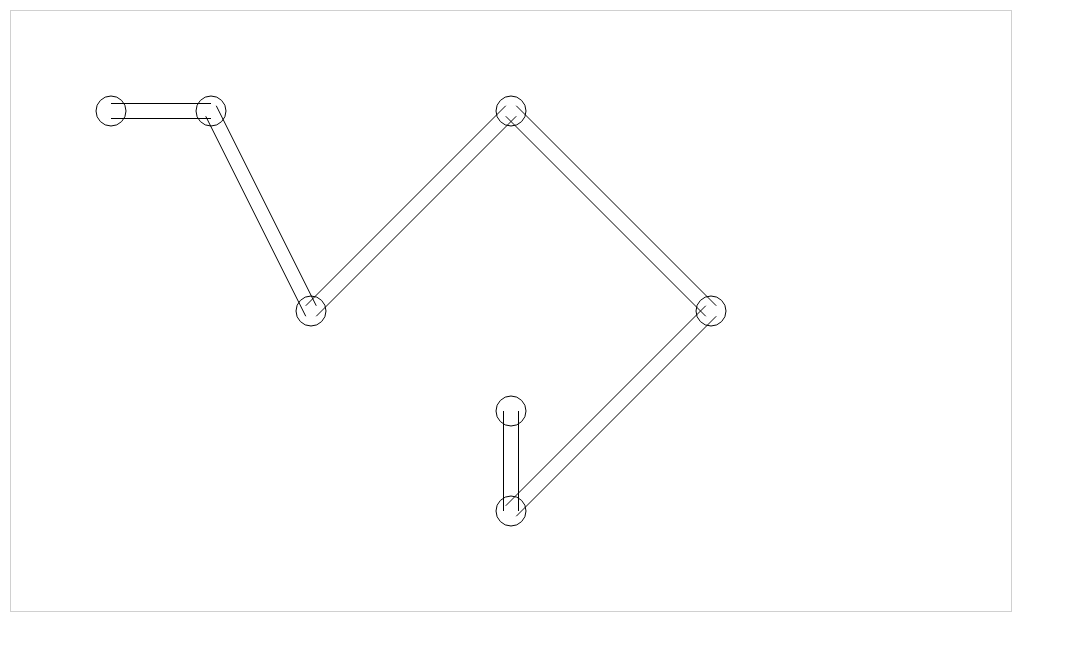
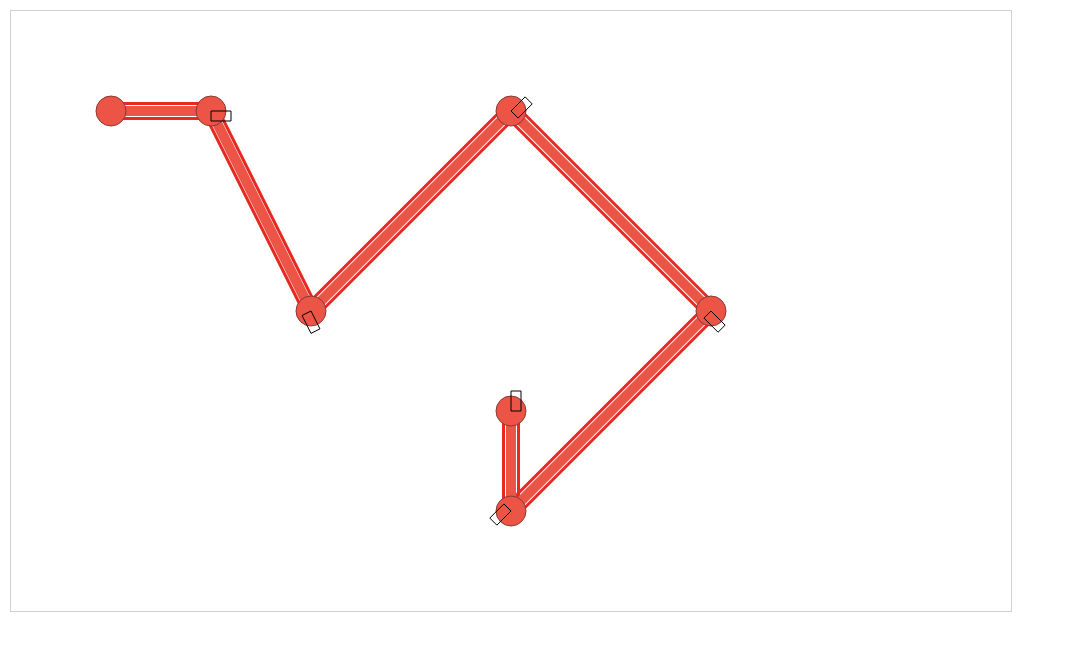
Before and after one commit to harunsmrkovic/subway, a React (Create React App) app: page / in a window 1280 px wide. Shown: the top 650 px of the page, without its empty margins (0-1065 px from the left). Built offline with nearby package versions, Linux system fonts and the light colour scheme.

Commit message:
Clean up Shapes components, add debug trains

```diff
--- a/src/Canvas/Shapes/Circle/index.jsx
+++ b/src/Canvas/Shapes/Circle/index.jsx
@@ -18,8 +18,6 @@ export class Circle extends Component {
     return (
       <Rectangle
         {...this.props}
-        x={x}
-        y={y}
         width={radius}
         height={radius}
         radius={radius / 2}
--- a/src/Canvas/Shapes/Line/index.jsx
+++ b/src/Canvas/Shapes/Line/index.jsx
@@ -9,16 +9,23 @@ export class LineBase extends Component {
     fromY: PropTypes.number.isRequired,
     toX: PropTypes.number.isRequired,
     toY: PropTypes.number.isRequired,
+    width: PropTypes.number,
+    color: PropTypes.string,
     ctx: PropTypes.object
   }
 
-  componentDidMount() {
-    const { fromX, fromY, toX, toY } = this.props
-    this.drawLine(fromX, fromY, toX, toY)
+  static defaultProps = {
+    width: 1,
+    color: '#000'
   }
 
-  componentWillReceiveProps({ fromX, fromY, toX, toY }) {
-    this.drawLine(fromX, fromY, toX, toY)
+  componentDidMount() {
+    const { fromX, fromY, toX, toY, width } = this.props
+    this.drawLine(this.props)
+  }
+
+  componentWillUpdate(nextProps) {
+    this.drawLine(nextProps)
   }
 
   render() {
@@ -29,10 +36,12 @@ export class LineBase extends Component {
     return this.props.ctx
   }
 
-  drawLine(fromX, fromY, toX, toY) {
+  drawLine({ fromX, fromY, toX, toY, width, color }) {
     this.ctx.beginPath()
     this.ctx.moveTo(fromX, fromY)
     this.ctx.lineTo(toX, toY)
+    this.ctx.strokeStyle = color
+    this.ctx.lineWidth = width
     this.ctx.stroke()
   }
 }
--- a/src/Track/index.jsx
+++ b/src/Track/index.jsx
@@ -27,8 +27,8 @@ class Track extends Component {
   render() {
     return (
       <Layer {...this.props.wrapperSize}>
+        {this.renderLines()}
         {this.renderStations()}
-        {this.renderLines()}
       </Layer>
     )
   }
@@ -37,12 +37,19 @@ class Track extends Component {
     const { stationSize } = this.props
 
     return this.stationsOnTrack.map(({ x, y, name }) => (
-      <Circle key={name} x={x} y={y} radius={stationSize} />
+      <Circle
+        key={name}
+        x={x}
+        y={y}
+        radius={stationSize}
+        fillColor="#EC5446"
+        strokeColor="#843A36"
+      />
     ))
   }
 
   renderLines() {
-    const { stations } = this.props
+    const { stations, railsDistance } = this.props
 
     return [
       stations.map(({ x, y, name }, i) => {
@@ -50,6 +57,8 @@ class Track extends Component {
           i < stations.length - 1 && (
             <Line
               key={name}
+              width={3}
+              color="#EA2720"
               {...this.determinePositionForRails(
                 x,
                 y,
@@ -64,12 +73,28 @@ class Track extends Component {
         return (
           i < stations.length - 1 && (
             <Line
+              width={3}
+              color="#EA2720"
               {...this.determinePositionForRails(
                 x,
                 y,
                 stations[i + 1].x,
                 stations[i + 1].y
               )[1]}
+            />
+          )
+        )
+      }),
+      stations.map(({ x, y, name }, i) => {
+        return (
+          i < stations.length - 1 && (
+            <Line
+              width={railsDistance - 5}
+              color="#EC5446"
+              fromX={x}
+              toX={stations[i + 1].x}
+              fromY={y}
+              toY={stations[i + 1].y}
             />
           )
         )
--- a/src/Trains/index.jsx
+++ b/src/Trains/index.jsx
@@ -26,32 +26,50 @@ export default class Trains extends Component {
     setInterval(() => {
       if (this.state.moved >= 1) return
       this.setState({ moved: this.state.moved + 0.01 })
-    }, 50)
+    }, 30)
   }
 
   midpoint(fromX, fromY, toX, toY, per) {
     return { x: fromX + (toX - fromX) * per, y: fromY + (toY - fromY) * per }
   }
 
-  render() {
-    const midpoint = this.midpoint(
-      this.props.stations[0].x,
-      this.props.stations[0].y,
-      this.props.stations[1].x,
-      this.props.stations[1].y,
+  _renderTrain(start, end) {
+    const stationFrom = this.props.stations[start]
+    const stationTo = this.props.stations[end]
+    const point = this.midpoint(
+      stationFrom.x,
+      stationFrom.y,
+      stationTo.x,
+      stationTo.y,
       this.state.moved
     )
-    return null
+
+    const angle = Math.atan2(
+      stationTo.y - stationFrom.y,
+      stationTo.x - stationFrom.x
+    )
 
     return (
+      <Rectangle
+        x={point.x}
+        y={point.y}
+        width={20}
+        height={10}
+        angle={angle}
+        fillColor="#d0d0d0"
+      />
+    )
+  }
+
+  render() {
+    return (
       <Layer {...this.props.wrapperSize}>
-        <Rectangle
-          x={midpoint.x}
-          y={midpoint.y}
-          width={50}
-          height={20}
-          radius={10}
-        />
+        {this._renderTrain(0, 1)}
+        {this._renderTrain(1, 2)}
+        {this._renderTrain(2, 3)}
+        {this._renderTrain(3, 4)}
+        {this._renderTrain(4, 5)}
+        {this._renderTrain(5, 6)}
       </Layer>
     )
   }
```
